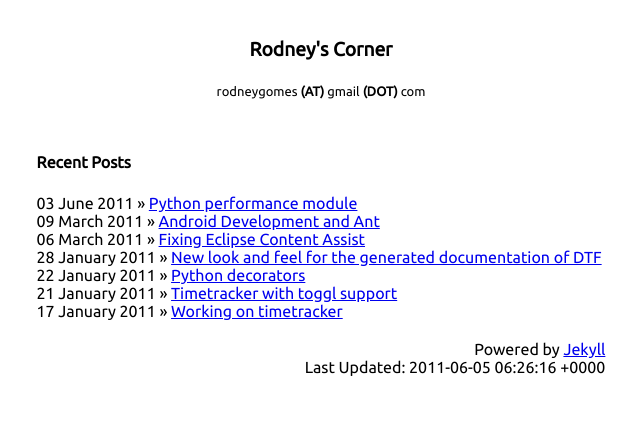
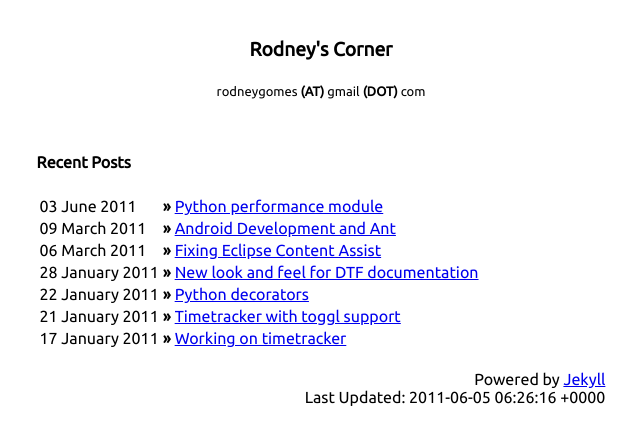
Before and after one commit to rlgomes/rlgomes.github.com, a Jekyll site: the page built from index.html, in a window 1280 px wide. Shown: the top 445 px of the page, without its empty margins (319-959 px from the left). Built offline with Jekyll 4.4.1, drawn with Linux system fonts in a browser that asks for light colours.

Commit message:
- fixed up the output a bit

```diff
--- a/index.html
+++ b/index.html
@@ -5,9 +5,15 @@ title: Rodney's Corner
 
 <div id="posts">
     <h2>Recent Posts</h2>
-    {% for post in site.posts limit:7 %}
-       <span>{{ post.date | date_to_long_string }} </span> &raquo; <a class="postlink" href="{{ post.url }}">{{ post.title }}</a></h2><br/>
-    {% endfor %}
+    <table>
+	   {% for post in site.posts limit:7 %}
+	   <tr>
+	       <td nowrap="nowrap"><span>{{ post.date | date_to_long_string }}</span></td>
+	       <td nowrap="nowrap"><b>&raquo;</b></td>
+	       <td nowrap="nowrap"><a class="postlink" href="{{ post.url }}">{{ post.title }}</a></h2></td>
+	   </tr>
+	   {% endfor %}
+    </table>
 
 	<div id="github-badge"></div>
 	<script type="text/javascript" charset="utf-8">
--- a/work/java/dtf/_posts/2011-01-28-23.00-new-generated-documentation-look-for-dtf.markdown
+++ b/work/java/dtf/_posts/2011-01-28-23.00-new-generated-documentation-look-for-dtf.markdown
@@ -1,6 +1,6 @@
 ---
 layout: post
-title: New look and feel for the generated documentation of DTF
+title: New look and feel for DTF documentation
 published: true
 categories: [dtf, testing, css, html]
 ---
```
